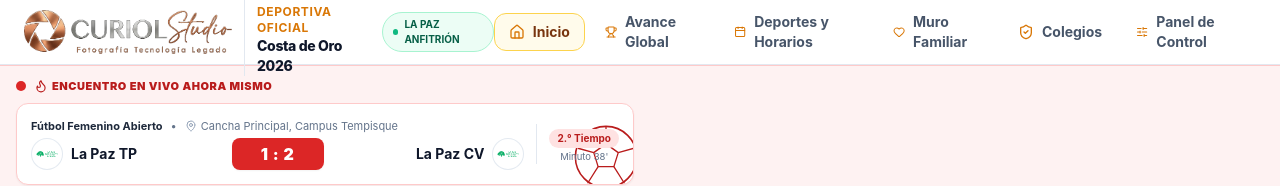
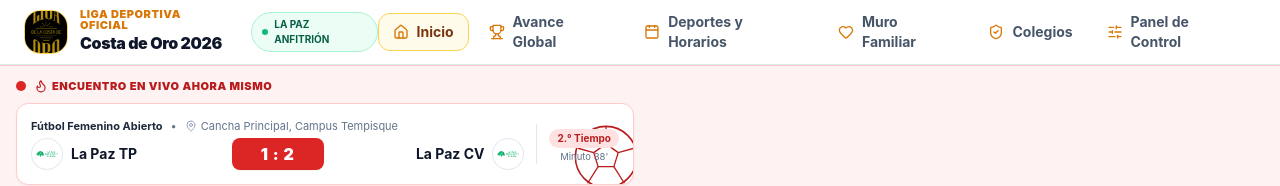
Before and after one commit to albustor/LD_costadeoro, a Next.js app: page / in a window 1280 px wide. Shown: the top 186 px of the page. Built offline with nearby package versions, Linux system fonts and the light colour scheme.

Commit message:
fix: reemplazar logo de Curiol Studio en la barra superior por el logo oficial de la Liga Costa de Oro 2026

```diff
--- a/src/components/layout/Header.tsx
+++ b/src/components/layout/Header.tsx
@@ -31,19 +31,21 @@ export function Header() {
     <header className="sticky top-0 z-50 bg-white/95 backdrop-blur-md border-b border-slate-200 shadow-2xs">
       <div className="max-w-7xl mx-auto px-4 sm:px-6">
         <div className="flex items-center justify-between h-16 sm:h-18 py-2">
-          {/* Logo Oficial Curiol Studio & Costa de Oro */}
+          {/* Logo Oficial de la Liga Deportiva Costa de Oro 2026 */}
           <div className="flex items-center gap-3">
             <Link href="/" className="flex items-center gap-3 group">
-              <img
-                src="/logos/curiol_logo_oficial_transparente_hd.png"
-                alt="Curiol Studio"
-                className="h-9 sm:h-11 w-auto object-contain transition-transform group-hover:scale-102"
-              />
-              <div className="border-l border-slate-200 pl-3">
-                <span className="block text-[10px] sm:text-xs font-bold uppercase tracking-wider text-amber-600">
+              <div className="h-10 w-10 sm:h-11 sm:w-11 rounded-2xl overflow-hidden border border-amber-300 shadow-2xs bg-white shrink-0 flex items-center justify-center transition-transform group-hover:scale-105">
+                <img
+                  src="/logos/costa_de_oro_logo_oficial.jpg"
+                  alt="Liga Deportiva Costa de Oro 2026"
+                  className="h-full w-full object-cover"
+                />
+              </div>
+              <div className="flex flex-col">
+                <span className="text-[10px] sm:text-[11px] font-black uppercase tracking-wider text-amber-600 leading-none">
                   Liga Deportiva Oficial
                 </span>
-                <span className="block text-xs sm:text-sm font-extrabold text-slate-900 tracking-tight">
+                <span className="text-sm sm:text-base font-black text-slate-900 tracking-tight leading-tight">
                   Costa de Oro 2026
                 </span>
               </div>
```
